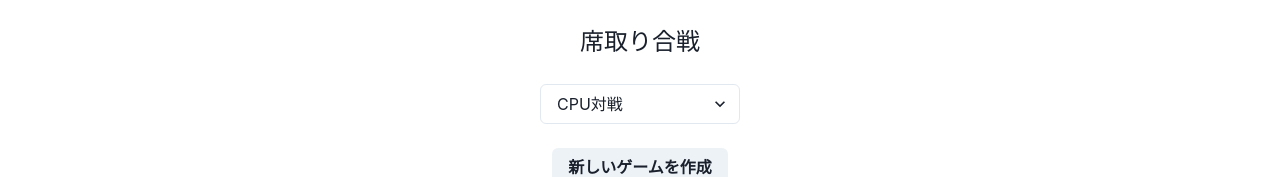
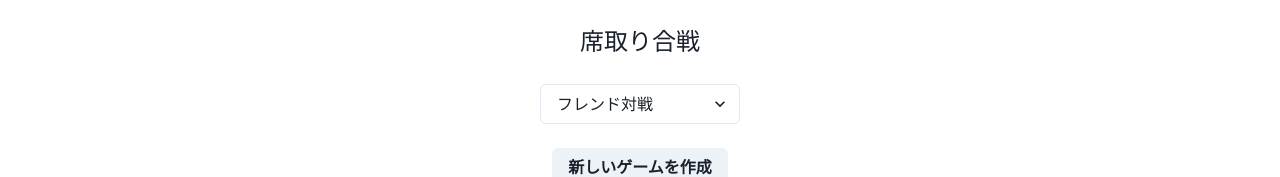
Before and after one commit to gorotakeda/todo-front, a React (Create React App) app: page / in a window 1280 px wide. Shown: the top 177 px of the page. Built offline with nearby package versions, Linux system fonts and the light colour scheme.

Commit message:
CPU対戦削除

```diff
--- a/src/components/Home.tsx
+++ b/src/components/Home.tsx
@@ -85,7 +85,6 @@ export const Home: React.FC = () => {
           onChange={(e) => setOpponent(e.target.value)}
           width="200px"
         >
-          <option value="cpu">CPU対戦</option>
           <option value="friend">フレンド対戦</option>
         </Select>
         <Button
```
